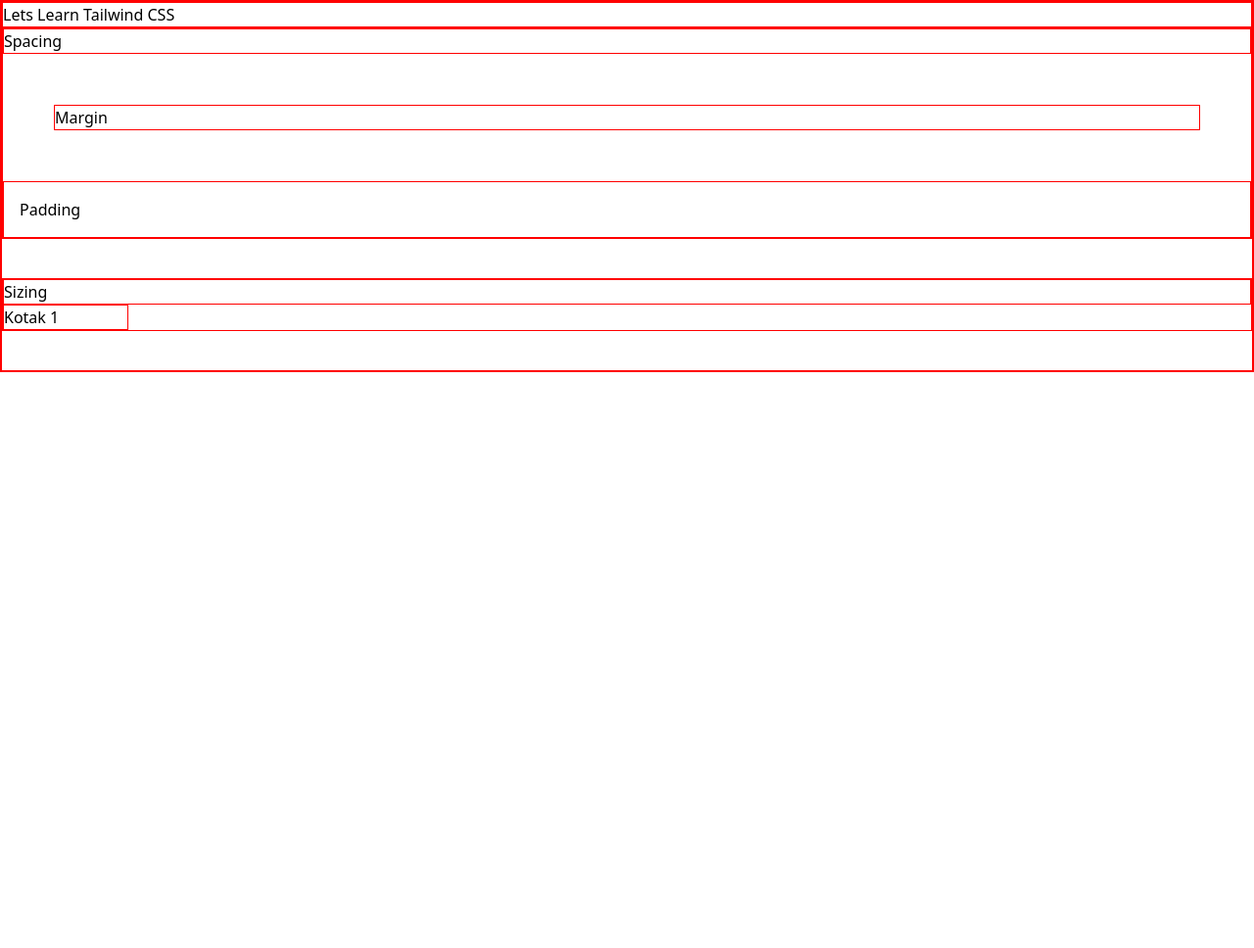
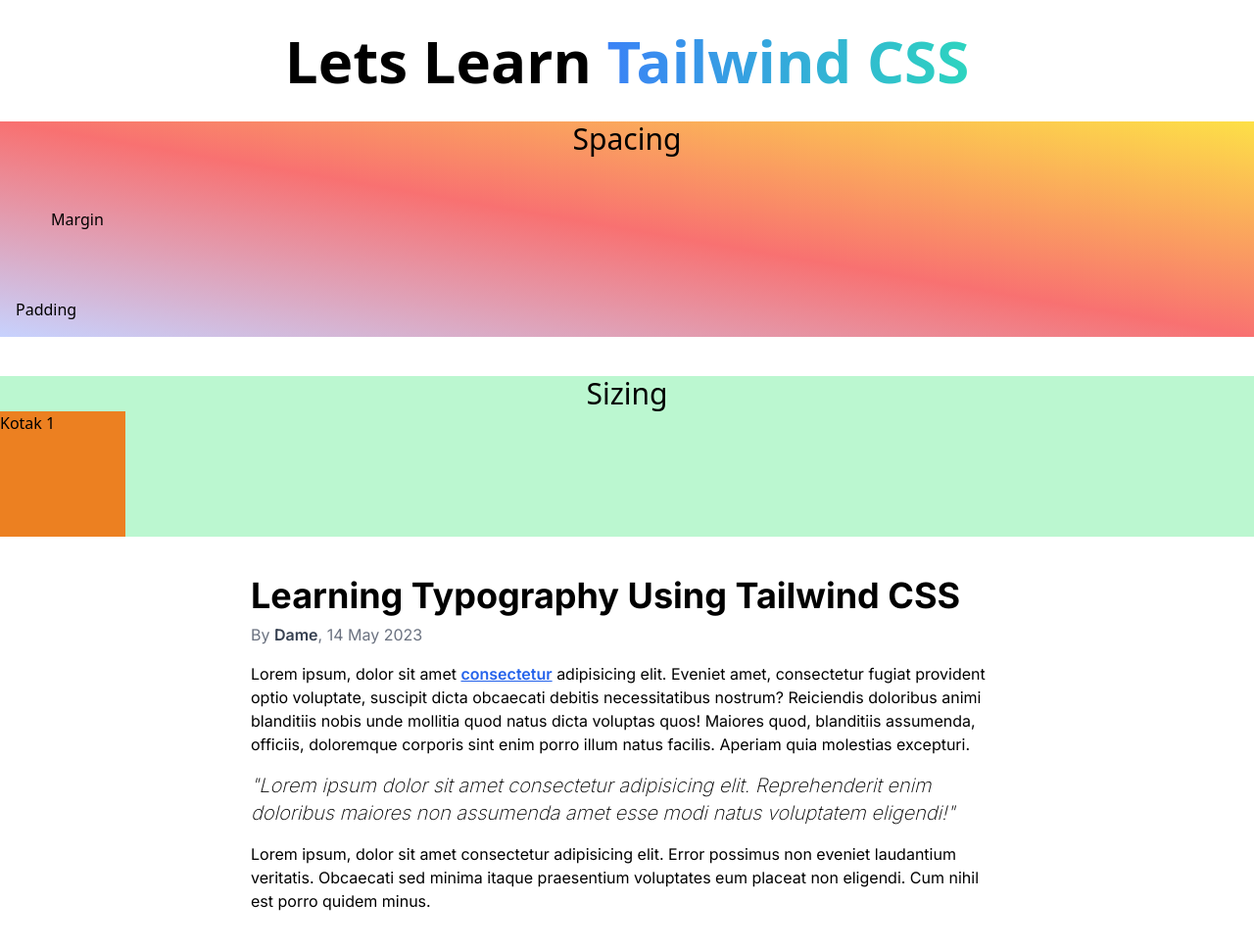
Before and after one commit to damej7/learning-tailwindcss, a plain HTML site: page index.html in a window 1280 px wide. Shown: the whole page at 98% size. Before the commit the page ends 800 px from the top, so only its background shows below. Drawn offline with nearby package versions, Linux system fonts and the light colour scheme.

Commit message:
trying utility tailwindcss

```diff
--- a/index.html
+++ b/index.html
@@ -5,6 +5,9 @@
     <meta charset="UTF-8">
     <meta http-equiv="X-UA-Compatible" content="IE=edge">
     <meta name="viewport" content="width=device-width, initial-scale=1.0">
+    <link rel="preconnect" href="https://fonts.googleapis.com">
+    <link rel="preconnect" href="https://fonts.gstatic.com" crossorigin>
+    <link href="https://fonts.googleapis.com/css2?family=Inter:wght@200;400;600;700;900&display=swap" rel="stylesheet">
     <title>Learning Tailwind CSS</title>
     <script src="https://cdn.tailwindcss.com"></script>
     <script>
@@ -13,30 +16,63 @@
                 extend: {
                     spacing: {
                         '13': '3.25rem'
+                    },
+                    fontFamily: {
+                        'inter': ['Inter']
+                    },
+                    colors: {
+                        'oren': '#EC8021',
+                        'coffee': '#c0ffee'
                     }
                 }
             }
         }
     </script>
     <style type="text/tailwindcss">
-        * {
+        /* * {
             border: 1px solid red;
-        }
+        } */
     </style>
 </head>
 
 <body>
-    <h1>Lets Learn Tailwind CSS</h1>
+    <h1 class="text-6xl font-bold text-center my-8">Lets Learn <span
+            class="bg-gradient-to-r from-blue-500 to-teal-400 bg-clip-text text-transparent">Tailwind CSS</span></h1>
 
-    <section class="mb-10">
-        <h2>Spacing</h2>
+    <section class="mb-10 bg-gradient-to-tr from-indigo-200 via-red-400 to-yellow-300">
+        <h2 class="text-3xl text-center
+        ">Spacing</h2>
         <div class="m-13">Margin</div>
         <div class="p-4">Padding</div>
     </section>
 
-    <section class="mb-10">
-        <h2>Sizing</h2>
-        <div class="w-32">Kotak 1</div>
+    <section class="mb-10 bg-green-200">
+        <h2 class="text-3xl text-center">Sizing</h2>
+        <div class="w-32 h-32 bg-oren">Kotak 1</div>
+    </section>
+
+    <section class="mb-96 font-inter max-w-3xl mx-auto">
+        <h2 class="mb-2 text-4xl font-bold">Learning Typography Using Tailwind CSS</h2>
+        <div class="mb-4 text-gray-500">
+            By <a href="#" class="text-gray-700 font-semibold">Dame</a>, 14 May 2023
+        </div>
+        <p class="mb-4">Lorem ipsum, dolor sit amet <a href="#"
+                class="underline font-semibold text-blue-600">consectetur</a>
+            adipisicing elit. Eveniet amet, consectetur fugiat
+            provident optio
+            voluptate, suscipit dicta obcaecati debitis necessitatibus nostrum? Reiciendis doloribus animi blanditiis
+            nobis unde mollitia quod natus dicta voluptas quos! Maiores quod, blanditiis assumenda, officiis, doloremque
+            corporis sint enim porro illum natus facilis. Aperiam quia molestias excepturi.</p>
+        <blockquote class="mb-4 italic font-thin text-xl">"Lorem ipsum dolor sit amet consectetur adipisicing elit.
+            Reprehenderit enim
+            doloribus
+            maiores
+            non assumenda
+            amet esse modi natus voluptatem eligendi!"</blockquote>
+        <p class="mb-4">Lorem ipsum, dolor sit amet consectetur adipisicing elit. Error possimus non eveniet laudantium
+            veritatis.
+            Obcaecati sed minima itaque praesentium voluptates eum placeat non eligendi. Cum nihil est porro quidem
+            minus.</p>
     </section>
 </body>
 
```
